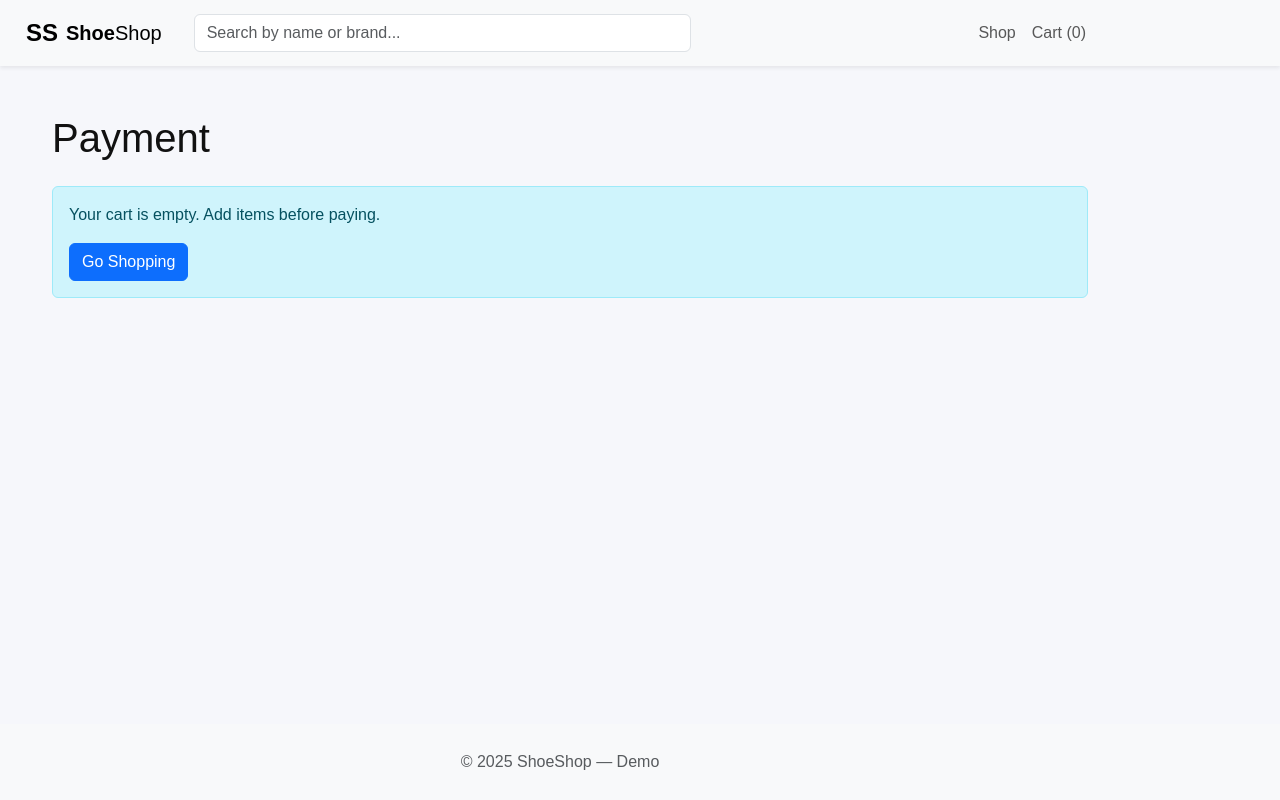
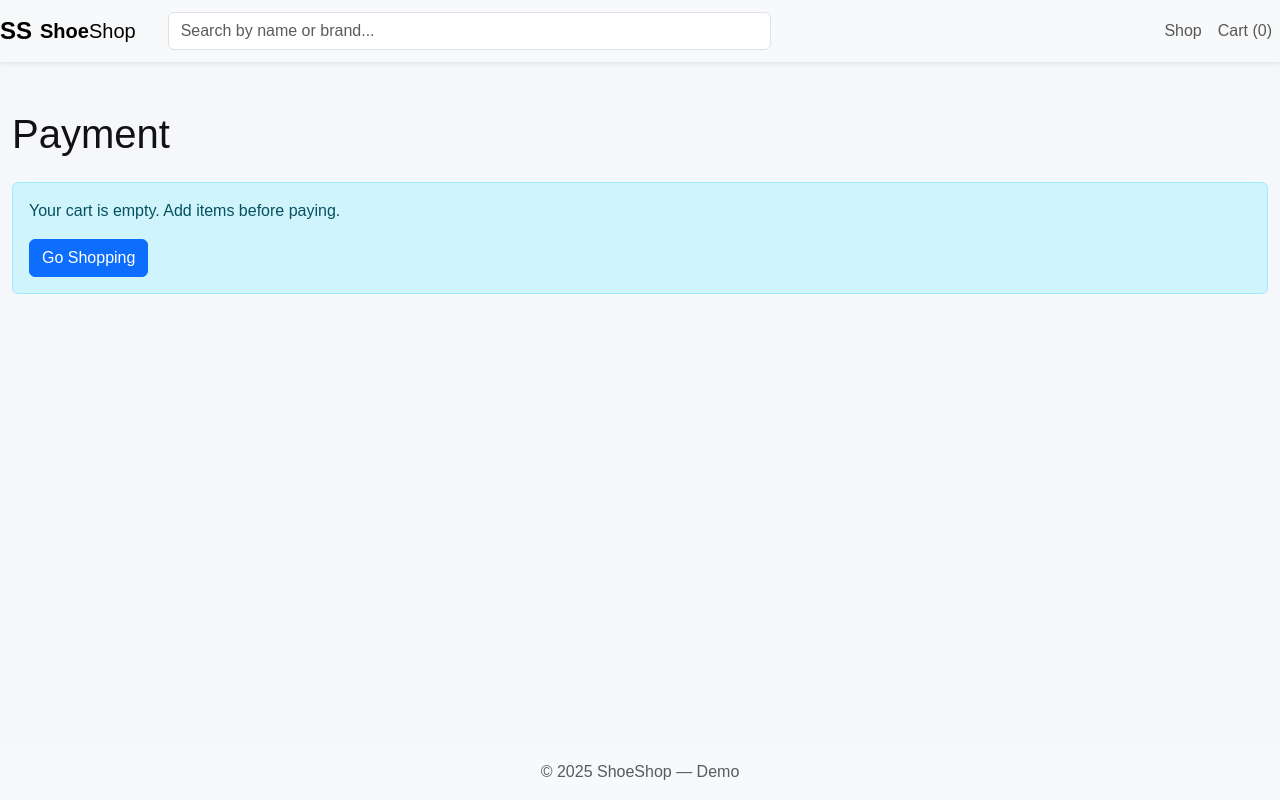
Before and after one commit to dashrathprajapati/react_tutedude, a React (Create React App) app: page /payment in a window 1280 px wide. Built offline with nearby package versions, Linux system fonts and the light colour scheme.

Commit message:
container-fluid class added

```diff
--- a/src/App.js
+++ b/src/App.js
@@ -10,7 +10,7 @@ function App() {
   return (
     <div className="d-flex flex-column min-vh-100">
       <Header />
-      <main className="container my-4 flex-grow-1">
+      <main className="container-fluid my-4 flex-grow-1">
         <Routes>
           <Route path="/" element={<ProductList />} />
           <Route path="/cart" element={<Cart />} />
@@ -19,7 +19,7 @@ function App() {
         </Routes>
       </main>
       <footer className="bg-light py-3 mt-auto">
-        <div className="container text-center text-muted">
+        <div className="container-fluid text-center text-muted">
           © {new Date().getFullYear()} ShoeShop — Demo
         </div>
       </footer>
--- a/src/components/Cart.js
+++ b/src/components/Cart.js
@@ -13,7 +13,7 @@ export default function Cart() {
   };
 
 return (
-    <section className="container my-5">
+    <section className="my-5">
       <h1 className="mb-4">Your Cart</h1>
       {items.length === 0 ? (
         <div className="alert alert-info">
--- a/src/components/Header.js
+++ b/src/components/Header.js
@@ -17,7 +17,7 @@ export default function Header() {
   return (
 
     <header className="bg-light shadow-sm">
-      <nav className="navbar navbar-expand-lg navbar-light container">
+      <nav className="navbar navbar-expand-lg navbar-light container-fluid">
         <Link to="/" className="navbar-brand d-flex align-items-center">
           <span className="fw-bold fs-4 me-2">SS</span>
           <span><strong>Shoe</strong>Shop</span>
--- a/src/components/Payment.js
+++ b/src/components/Payment.js
@@ -17,7 +17,7 @@ export default function Payment() {
   };
 
   return (
-    <section className="container my-4">
+    <section className="my-4">
     <h1 className="mb-4">Payment</h1>
     {items.length === 0 ? (
       <div className="alert alert-info">
--- a/src/components/ProductList.js
+++ b/src/components/ProductList.js
@@ -6,7 +6,7 @@ export default function ProductList() {
   const products = useSelector(s => s.products.filtered);
 
   return (
-    <section className="container my-5">
+    <section className="my-5">
       <h1 className="mb-4">Shop</h1>
       <div className="row g-4">
         {products.length === 0 ? (
```
